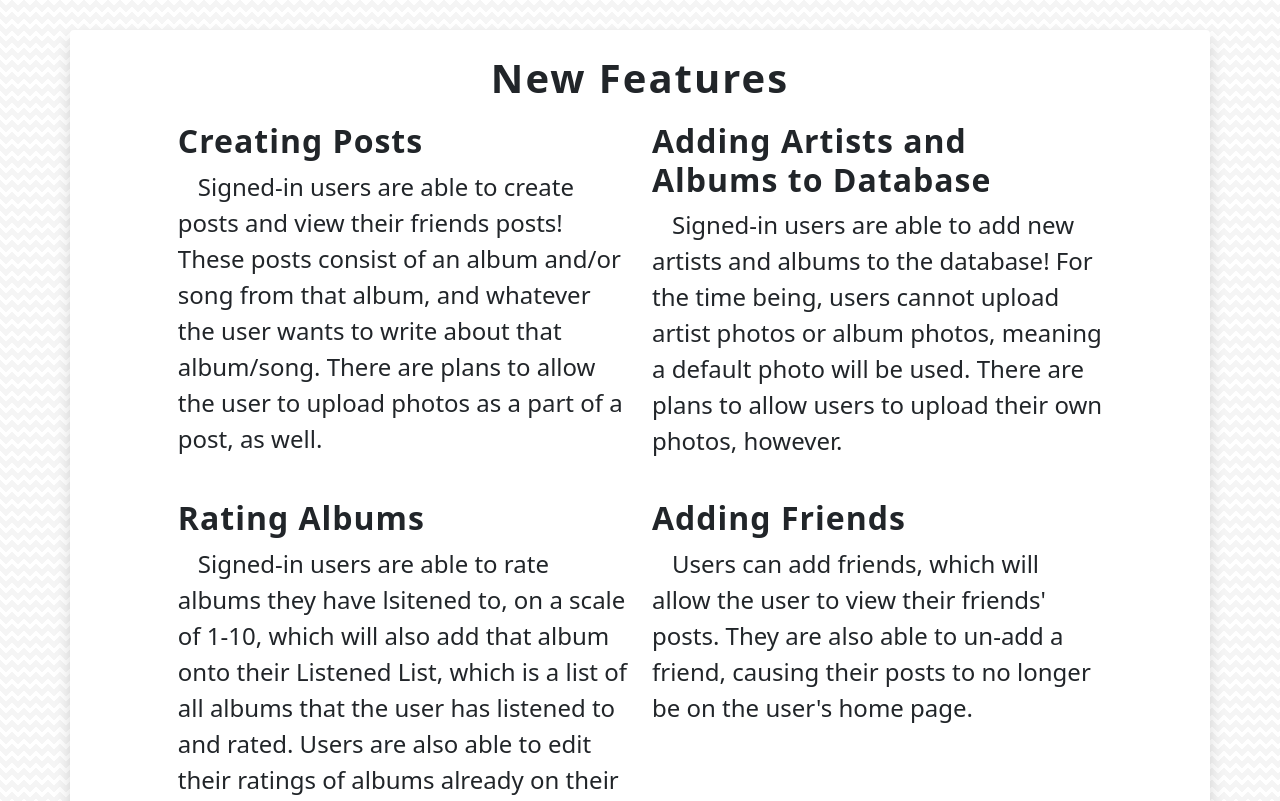
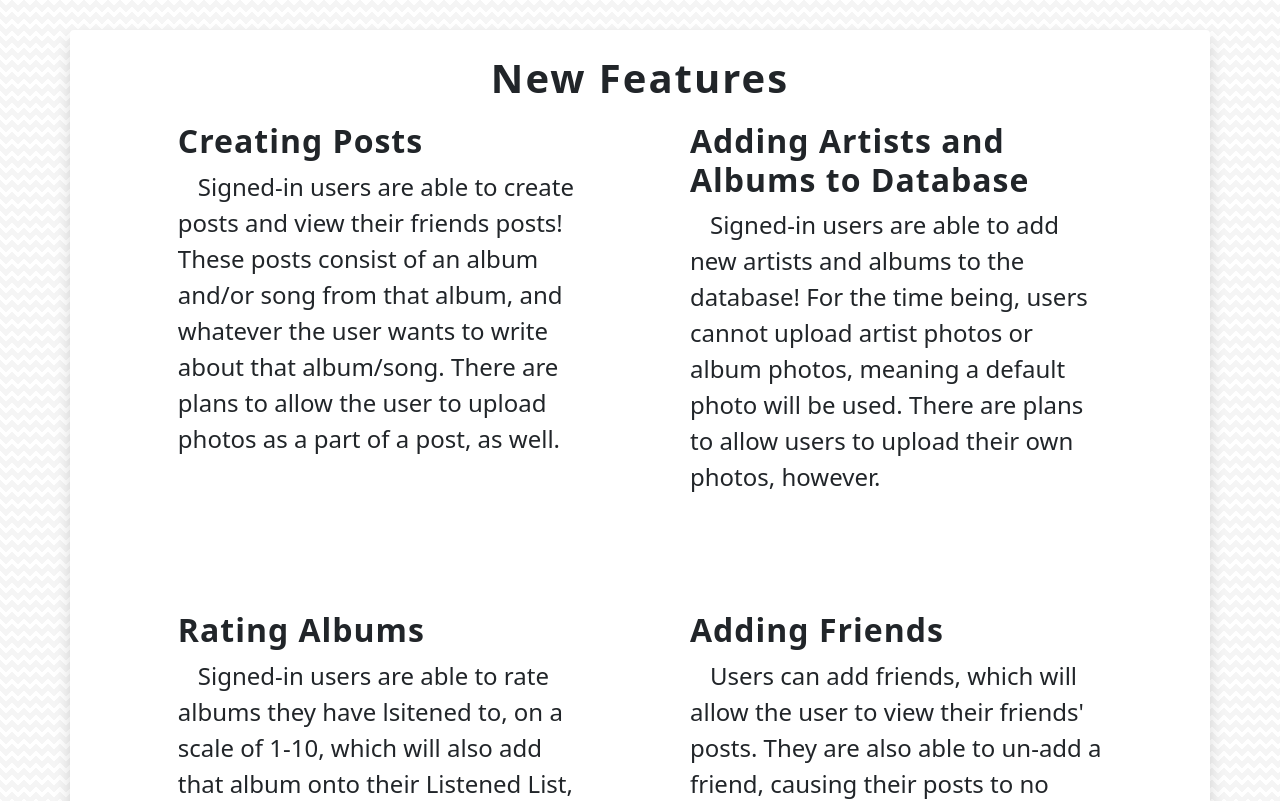
Before and after one commit to elijahgott/seniordesignproject, a React (Create React App) app in the folder Frontend/: page /new in a window 1280 px wide. Shown: the part 1346-2147 px from the top of the page. Built offline with nearby package versions, Linux system fonts and the light colour scheme; no server answers.

Commit message:
Updated home carousel text background color. Added minimum width for Sign In and Sign Up pages.
Makes carousel text more readable and prevents the sign in / sign up page forms from being too small

```diff
--- a/Frontend/src/Pages/App.css
+++ b/Frontend/src/Pages/App.css
@@ -90,6 +90,7 @@
 
 .form_container{
   width: 30%;
+  min-width: 500px;
 }
 
 @media screen and(max-width: 1000px){
@@ -209,6 +210,7 @@ h2{
 }
 
 .newFeaturesButton:hover{
+  background-color: rgba(40, 40, 40, 0.6) !important;
   border: rgba(40, 40, 40, 0.2) !important;
 }
 
@@ -216,7 +218,7 @@ h2{
   margin: 0 auto;
   display: grid;
   grid-template-columns: repeat(2, 1fr);
-  gap: 24px;
+  gap: 100px;
   justify-items: center;
 }
 
@@ -257,3 +259,7 @@ h2{
   padding: 24px 0;
   text-align: center;
 }
+
+.carousel-caption{
+  background-color: rgba(255, 255, 255, 0.3);
+}
--- a/Frontend/src/Pages/SignUp.js
+++ b/Frontend/src/Pages/SignUp.js
@@ -58,7 +58,7 @@ function SignUp(){
     }, [])
 
     return(
-        <div className='App-header login template d-flex justify-content-center align-items-center 100-w vh-100' style={{backgroundColor: "#bbbbbb"}}>
+        <div className='App-header login template d-flex justify-content-center align-items-center 100-w vh-100'>
             <div className='form_container p-5 rounded bg-white shadow'>
                 <form onSubmit={handleSubmit}>
                     <h3 className='text-center'>Sign Up</h3>
```
